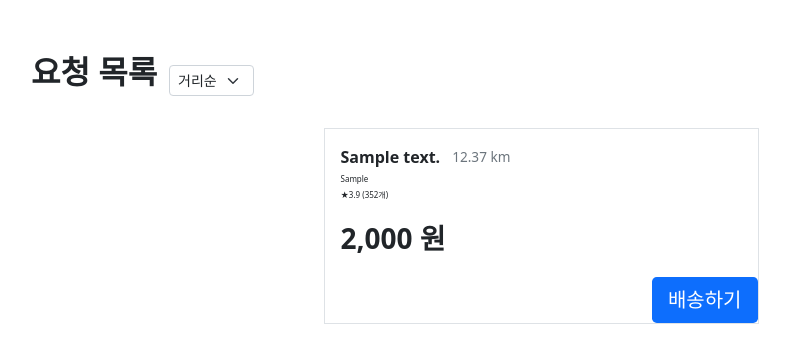
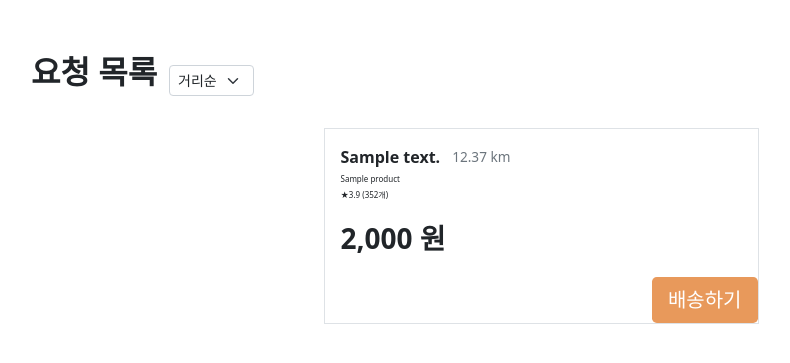
Before and after one commit to YoonkyungH/8-HakyeonJiyeon, a Django app: template jangbwaguni/delivery/templates/delivery/order_list.html in a window 1280 px wide. Shown: the part 96-459 px from the top of the page, without its empty margins (99-889 px from the left). Run offline with Django 3.2, Linux system fonts and the light colour scheme; the template is opened without the code that fills it: most values are stand-ins (such as "Sample title", 1, 10 or a date in 2020); some libraries are stand-ins or nearby versions.

Commit message:
delivery 수정

```diff
--- a/jangbwaguni/delivery/static/delivery/css/delivery.css
+++ b/jangbwaguni/delivery/static/delivery/css/delivery.css
@@ -41,6 +41,17 @@
     border-color: #8E8455 !important;
 }
 
+.bg-newcolor {
+    background-color: #E8995B;
+    border-color: #E8995B;
+    outline: #E8995B;
+}
+
+.bg-newcolor:hover {
+    background-color: #FFD08F;
+    border-color: #FFD08F;
+    outline: #FFD08F;
+}
 
 /* text size */
 
--- a/jangbwaguni/delivery/templates/delivery/order_list.html
+++ b/jangbwaguni/delivery/templates/delivery/order_list.html
@@ -13,7 +13,7 @@
     <div class="d-flex flex-column my-5 mx-5" method="post">
         <div id="sub_title" class="row align-items-end">
             <div class="col-auto fs-2 fw-bold align-baseline">요청 목록</div>
-            <select class="col-auto form-select form-select-sm w-auto" aria-label="정렬 선택">
+            <select id="selectOption" class="col-auto form-select form-select-sm w-auto" aria-label="정렬 선택">
                 <option selected value="distance">거리순</option>
                 <option value="recent">최근순</option>
             </select>
@@ -38,7 +38,7 @@
                         <div class="col-auto gx-0 text-secondary text-sm">12.37 km</div>
                     </div>
                     <div class="text-xs my-1">
-                        {{ list.order_product }}
+                        {{ list.product }}
                     </div>
                     <div class="text-xs my-1">
                         ★3.9 (352개)
@@ -48,7 +48,7 @@
                     </div>
 
                     <!-- 배송하기 눌러 모달이 뜨고 배송 출발을 누르면 버튼이 배송 출발로 바뀜 -->
-                    <input class="btn btn-lg btn-primary open" type='button' id='btn-go{{ list.id }}'
+                    <input class="btn btn-lg btn-primary open bg-newcolor" type='button' id='btn-go{{ list.id }}'
                         style="position: absolute; right: 0px; bottom: 0px; border: 0; outline: 0;" href="#mymodal{{ list.id }}" value='배송하기' />
 
                     <div class="modal hidden" id="mymodal{{ list.id }}" tabindex="-1">
@@ -70,7 +70,7 @@
                                 </div>
                                 <div class="modal-footer">
                                     <button type="button" class="btn btn-secondary btn-rej" id="btn-refuse{{ list.id }}" data-bs-dismiss="modal">배송 거절</button>
-                                    <button type="button" class="btn btn-primary btn-close2" id="btn-start{{ list.id }}" data-bs-dismiss="modal">배송 출발</button>
+                                    <button type="button" class="btn btn-primary btn-close2 bg-newcolor" id="btn-start{{ list.id }}" data-bs-dismiss="modal">배송 출발</button>
                                 </div>
                             </div>
                         </div>
@@ -93,6 +93,9 @@
                             e.preventDefault();
                             $('#disappear{{ list.id }}').hide();
                         });
+
+                        // var selectOption = document.getElementById("selectOption");
+                        // selectOption = selectOption.options[selectOption.selectedIndex].value;
                     </script>
 
                 </div>
--- a/jangbwaguni/delivery/views.py
+++ b/jangbwaguni/delivery/views.py
@@ -57,8 +57,6 @@ def register_rider_view(request):   # 라이더 등록
     # rider_cus = get_object_or_404(Customer, pk=cus_id)
     # rider_cus = Customer.objects.all().filter(id=cus_id)
 
-    # print("=========")
-    # print(rider_cus.id)
     if request.method == 'GET':
         rider_list = Rider.objects.all()
         data = json.loads(serialize('json', rider_list))
@@ -115,7 +113,6 @@ def register_rider_view(request):   # 라이더 등록
             #     rider_vehicle=request.POST.getlist('vehicle[]'),
             # )
         rider.save()
-        print(3)
         # return HttpResponse(status=200)
         return render(request, 'main.html')
 
```
